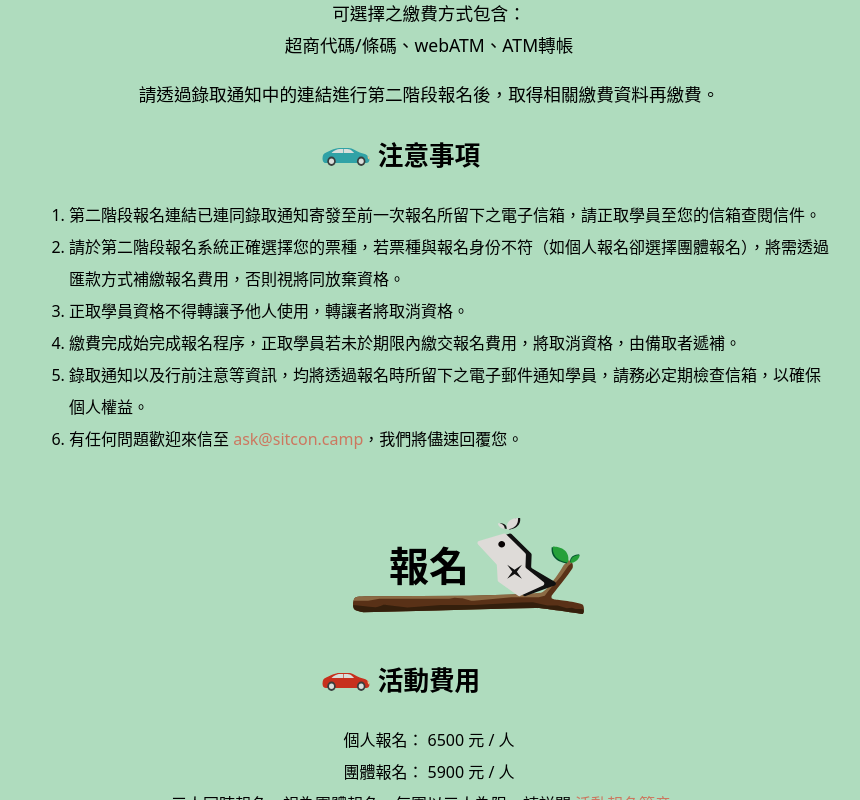
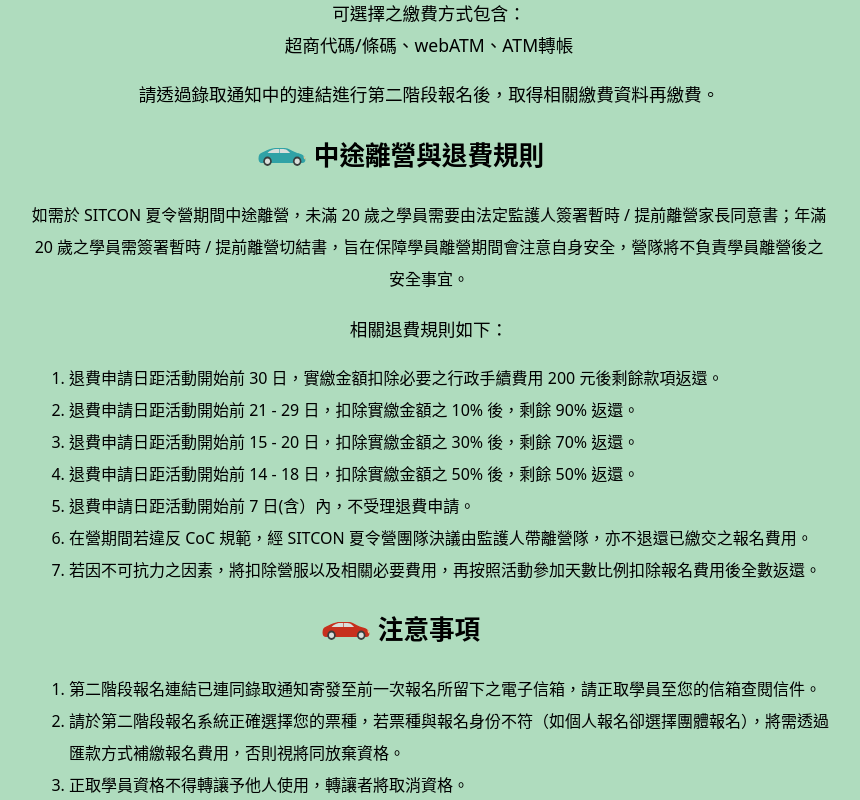
Before and after one commit to sitcon-tw/camp2017, a Vue app: page / in a window 1280 px wide. Shown: the part 5200-6000 px from the top of the page, without its empty margins (211-1071 px from the left). Built offline with nearby package versions, Linux system fonts and the light colour scheme.

Commit message:
Add refund rule

```diff
--- a/src/components/Admission.vue
+++ b/src/components/Admission.vue
@@ -4,7 +4,7 @@
     <h2 class="subtitle redcar">正取學員</h2>
     <div class="content">
       <ul class="admissionList">
-        <li v-for="student in admissionList">
+        <li v-for="(student, index) in admissionList" :key="index">
           {{ student }}
         </li>
       </ul>
@@ -12,7 +12,7 @@
     <h2 class="subtitle bluecar">備取學員</h2>
     <div class="content">
       <ul class="admissionList">
-        <li v-for="student in waiting">
+        <li v-for="(student, index) in waiting" :key="index">
           {{ student }}
         </li>
       </ul>
@@ -20,10 +20,24 @@
     <h2 class="subtitle redcar">繳費時間</h2>
     <div class="content">
       <p class="info">即日起至 2017 / 06 / 25 止</p>
-      <p class="info">可選擇之繳費方式包含：<br />超商代碼/條碼、webATM、ATM轉帳</p>
+      <p class="info">可選擇之繳費方式包含：<br>超商代碼/條碼、webATM、ATM轉帳</p>
       <p class="info">請透過錄取通知中的連結進行第二階段報名後，取得相關繳費資料再繳費。</p>
     </div>
-    <h2 class="subtitle bluecar">注意事項</h2>
+    <h2 class="subtitle bluecar">中途離營與退費規則</h2>
+    <div class="content">
+      <p>如需於 SITCON 夏令營期間中途離營，未滿 20 歲之學員需要由法定監護人簽署暫時 / 提前離營家長同意書；年滿 20 歲之學員需簽署暫時 / 提前離營切結書，旨在保障學員離營期間會注意自身安全，營隊將不負責學員離營後之安全事宜。</p>
+      <p class="info">相關退費規則如下：</p>
+      <ol>
+        <li>退費申請日距活動開始前 30 日，實繳金額扣除必要之行政手續費用 200 元後剩餘款項返還。</li>
+        <li>退費申請日距活動開始前 21 - 29 日，扣除實繳金額之 10% 後，剩餘 90% 返還。</li>
+        <li>退費申請日距活動開始前 15 - 20 日，扣除實繳金額之 30% 後，剩餘 70% 返還。</li>
+        <li>退費申請日距活動開始前 14 - 18 日，扣除實繳金額之 50% 後，剩餘 50% 返還。</li>
+        <li>退費申請日距活動開始前 7 日(含）內，不受理退費申請。</li>
+        <li>在營期間若違反 CoC 規範，經 SITCON 夏令營團隊決議由監護人帶離營隊，亦不退還已繳交之報名費用。</li>
+        <li>若因不可抗力之因素，將扣除營服以及相關必要費用，再按照活動參加天數比例扣除報名費用後全數返還。</li>
+      </ol>
+    </div>
+    <h2 class="subtitle redcar">注意事項</h2>
     <div class="content">
       <ol>
         <li>
```
